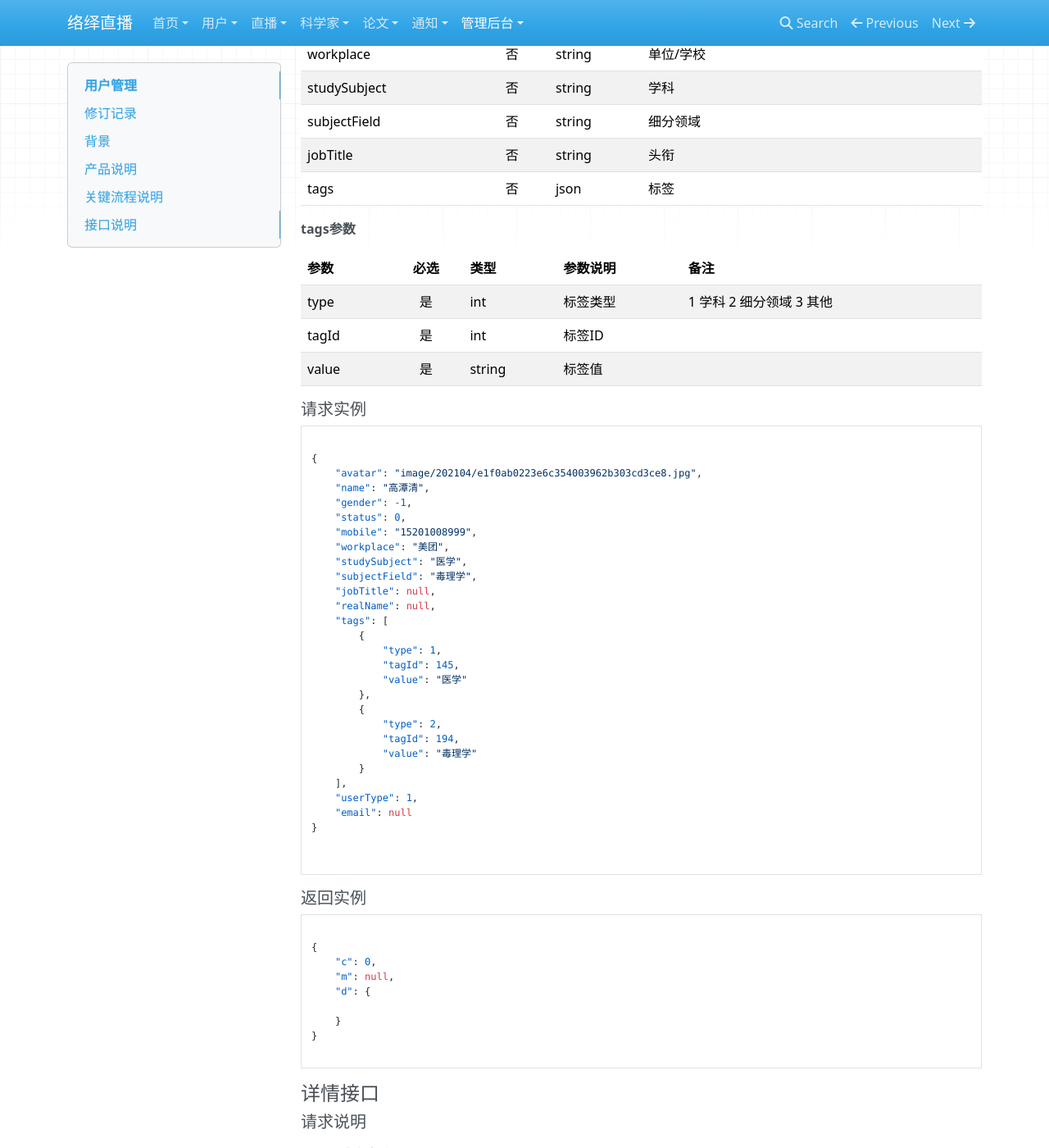
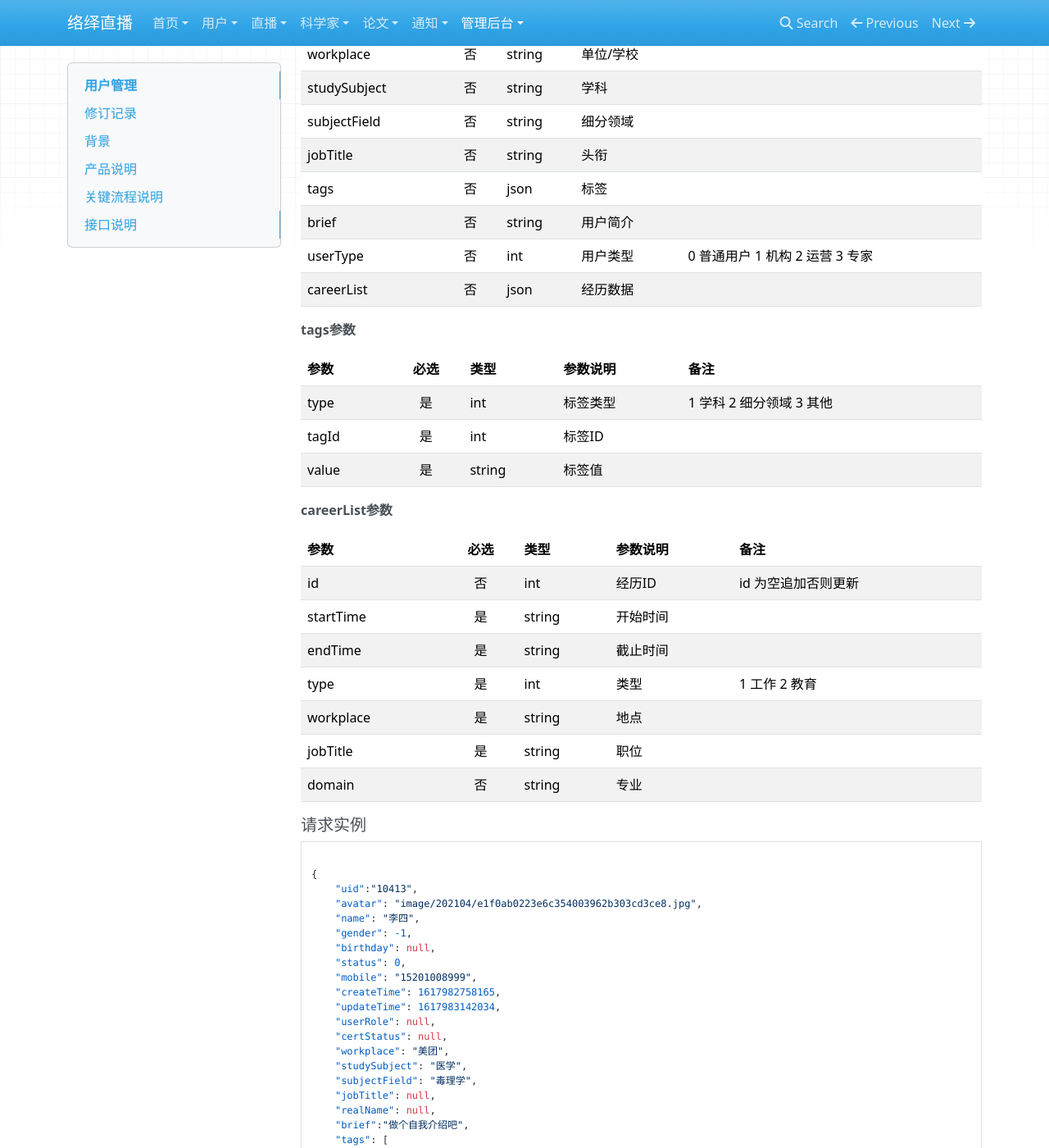
Before and after one commit to G-little/luoyi-wiki, an MkDocs documentation site: the page built from docs/admin/admin_user.md, in a window 1280 px wide and 1400 px high, scrolled down 3428 px. Shown: the whole window at 82% size. Built offline with MkDocs 1.6.1, drawn with Linux system fonts in a browser that asks for light colours; nearby versions of some CDN libraries; some of the changed text lies outside the part shown.

Commit message:
add file

````diff
--- a/docs/admin/admin_user.md
+++ b/docs/admin/admin_user.md
@@ -41,7 +41,7 @@
 | workplace   | 否 | string  |  学校/单位 |   |
 | studySubject   | 否 | string  |  学科 |   |
 | subjectField   | 否 | string  |  细分领域 |   |
-| startTime   | 否 | string  |  注册时间 | 开始时间  yyyy-MM-dd HH:mm:ss  |
+| startTime   | 否 | string  |  注册时间 | 开始时间  yyyy-MM-dd HH:mm:ss |
 | endTime   | 否 | string  |  注册时间 | 结束时间   |
 | page   | 否 | int  |  分页 |  |
 | limit   | 否 | int  |  单页条数 |  |
@@ -128,6 +128,9 @@ __user参数__
 | subjectField   | 否 | string  |  细分领域 | |
 | jobTitle   | 否 | string  |  头衔 | |
 | tags   | 否 | json  |  标签 | |
+| brief   | 否 |string  |  用户简介 | |
+| userType   | 否 | int  |  用户类型 | 0 普通用户 1 机构 2 运营 3 专家 |
+| careerList   | 否 | json  | 经历数据 | |
 
 __tags参数__
 
@@ -138,22 +141,43 @@ __tags参数__
 | value   | 是 | string  |   标签值 |  |
 
 
+__careerList参数__
+
+| 参数          |必选             | 类型       | 参数说明        | 备注          |
+|:-------------|:---------------:|:-------------|:-------------|:-------------|
+| id   | 否 | int  |  经历ID |   id 为空追加否则更新  |
+| startTime   | 是 | string  |  开始时间 |  |
+| endTime   | 是 | string  |  截止时间 |  |
+| type   | 是 | int  |  类型 | 1 工作  2 教育  |
+| workplace   | 是 | string  |  地点 | |
+| jobTitle   | 是 | string  |  职位 | |
+| domain   | 否 | string  |  专业 | |
+
+
+
 
 ##### 请求实例
 
 ```json
 
 {
+    "uid":"10413",
     "avatar": "image/202104/e1f0ab0223e6c354003962b303cd3ce8.jpg",
-    "name": "高潭清",
+    "name": "李四",
     "gender": -1,
+    "birthday": null,
     "status": 0,
     "mobile": "15201008999",
+    "createTime": 1617982758165,
+    "updateTime": 1617983142034,
+    "userRole": null,
+    "certStatus": null,
     "workplace": "美团",
     "studySubject": "医学",
     "subjectField": "毒理学",
     "jobTitle": null,
     "realName": null,
+    "brief":"做个自我介绍吧",
     "tags": [
         {
             "type": 1,
@@ -167,9 +191,16 @@ __tags参数__
         }
     ],
     "userType": 1,
-    "email": null
+    "email": null,
+    "careerList":[{
+        "startTime":"1989/03",
+        "endTime":"1999/03",
+        "type":1,
+        "workplace":"美团",
+        "jobTitle":"CEO",
+        "domain":"计算机"
+    }]
 }
-
 
 ```
 
@@ -215,14 +246,14 @@ __tags参数__
     "c": 0,
     "m": null,
     "d": {
-        "uid": 10063,
+        "uid": 10413,
         "avatar": "image/202104/e1f0ab0223e6c354003962b303cd3ce8.jpg",
-        "name": "高潭清",
+        "name": "李四",
         "gender": -1,
         "birthday": null,
         "status": 0,
         "mobile": "15201008999",
-        "createTime": 1618058530475,
+        "createTime": 1622014280930,
         "updateTime": null,
         "userRole": null,
         "certStatus": null,
@@ -244,9 +275,28 @@ __tags参数__
             }
         ],
         "userType": 1,
-        "email": null
+        "subjectId": null,
+        "fieldId": null,
+        "email": null,
+        "worktype": null,
+        "certId": null,
+        "brief": "做个自我介绍吧",
+        "careerList": [
+            {
+                "id": 21,
+                "uid": 10413,
+                "startTime": "1989/03",
+                "endTime": "1999/03",
+                "type": 1,
+                "workplace": "美团",
+                "jobTitle": "CEO",
+                "addTime": 1622015059602,
+                "domain": "计算机"
+            }
+        ]
     }
 }
+
 ```
 
 
@@ -276,6 +326,9 @@ __user参数__
 | subjectField   | 否 | string  |  细分领域 | |
 | jobTitle   | 否 | string  |  头衔 | |
 | tags   | 否 | json  |  标签 | |
+| brief   | 否 |string  |  用户简介 | |
+| userType   | 否 | int  |  用户类型 | 0 普通用户 1 机构 2 运营 3 专家 |
+| careerList   | 否 | json  | 经历数据 | |
 
 __tags参数__
 
@@ -284,6 +337,20 @@ __tags参数__
 | type   | 是 | int  |  标签类型 |  1 学科 2 细分领域 3 其他    |
 | tagId   | 是 | int  |   标签ID |  |
 | value   | 是 | string  |   标签值 |  |
+
+
+__careerList参数__
+
+| 参数          |必选             | 类型       | 参数说明        | 备注          |
+|:-------------|:---------------:|:-------------|:-------------|:-------------|
+| id   | 否 | int  |  经历ID |   id 为空追加否则更新  |
+| startTime   | 是 | string  |  开始时间 |  |
+| endTime   | 是 | string  |  截止时间 |  |
+| type   | 是 | int  |  类型 | 1 工作  2 教育  |
+| workplace   | 是 | string  |  地点 | |
+| jobTitle   | 是 | string  |  职位 | |
+| domain   | 否 | string  |  专业 | |
+
 
 
 ##### 请求实例
--- a/mkdocs.yml
+++ b/mkdocs.yml
@@ -26,3 +26,4 @@ nav:
     - 论文管理: './admin/admin_article.md'
     - 会议管理: './admin/admin_meeting.md'
     - 用户配置管理: './admin/admin_profile.md'
+    - 专辑管理: './admin/admin_album.md'
````
Also changed, not shown: site/luoyi/im/index.html, site/search/search_index.json, 1 other file.
